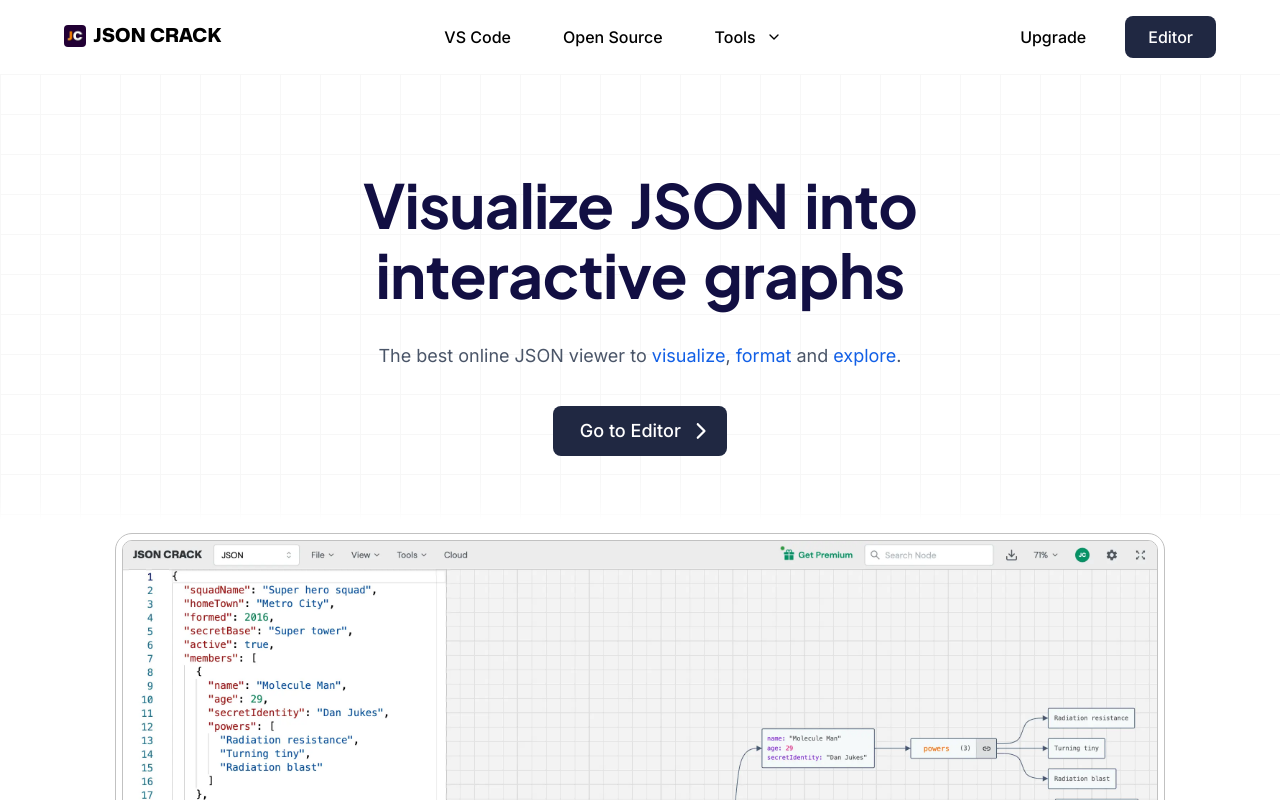
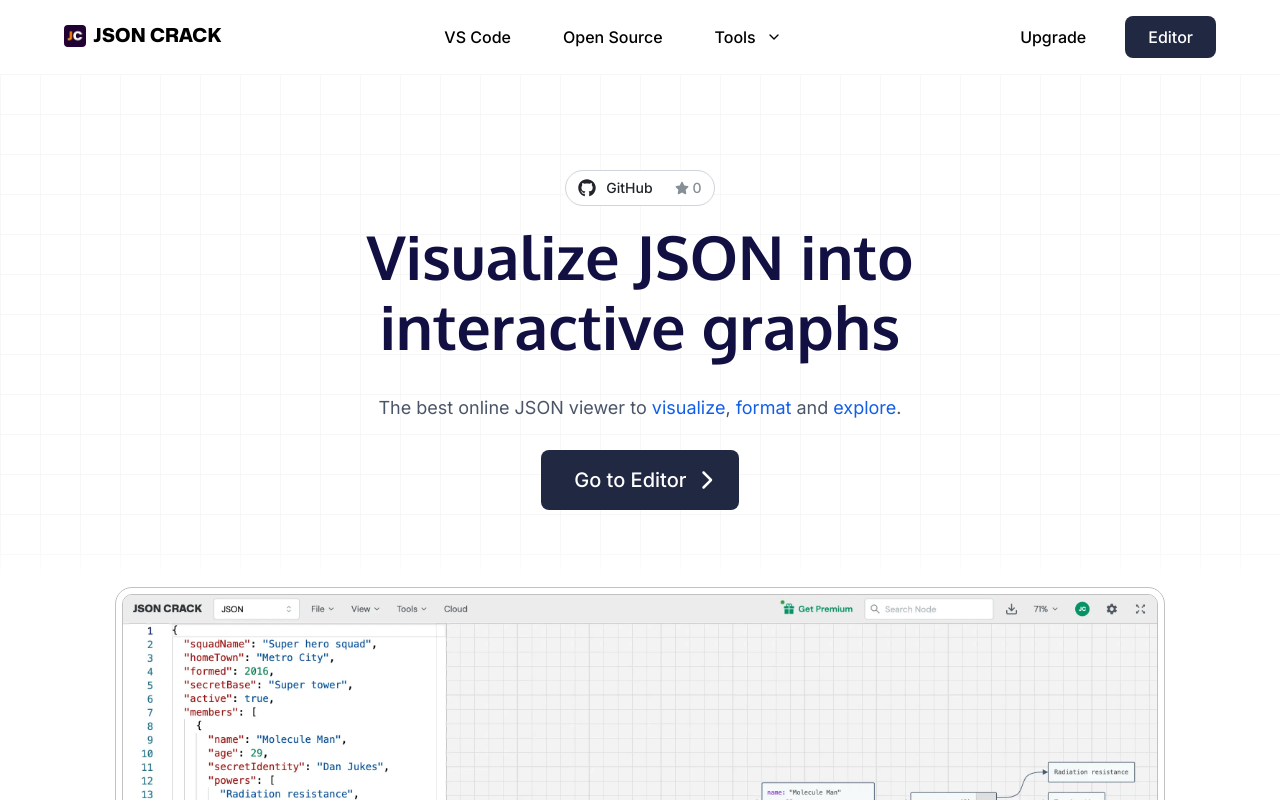
Before and after one commit to AykutSarac/jsoncrack.com, a Next.js app: page / in a window 1280 px wide. Shown: the top 800 px of the page. Built offline with nearby package versions, Linux system fonts and the light colour scheme; no server answers; a small style sheet from the web is missing.

Commit message:
update herosection

```diff
--- a/src/layout/Landing/HeroSection.tsx
+++ b/src/layout/Landing/HeroSection.tsx
@@ -1,11 +1,13 @@
 import React from "react";
-import { Plus_Jakarta_Sans } from "next/font/google";
+import { Oxygen } from "next/font/google";
+import Link from "next/link";
 import { Stack, Flex, Button } from "@mantine/core";
 import styled from "styled-components";
-import { FaChevronRight } from "react-icons/fa6";
+import { FaChevronRight, FaGithub, FaStar } from "react-icons/fa6";
 
-const plusJakartaSans = Plus_Jakarta_Sans({
+const oxygen = Oxygen({
   subsets: ["latin-ext"],
+  weight: ["700"],
 });
 
 const StyledHeroSection = styled.main`
@@ -56,9 +58,7 @@
   width: fit-content;
   line-height: 1.15;
   max-width: 30rem;
-  letter-spacing: -0.75px;
-  word-spacing: 6px;
-  font-family: ${plusJakartaSans.style.fontFamily};
+  font-family: ${oxygen.style.fontFamily};
 
   @media only screen and (min-width: 576px) {
     font-size: 3.4rem;
@@ -100,11 +100,28 @@
   }
 `;
 
-export const HeroSection = () => {
+export const HeroSection = ({ stars = 0 }) => {
   return (
     <StyledHeroSection>
       <StyledHeroSectionBody>
         <Stack flex="1" miw={250} mx="auto" align="center">
+          <Link href="https://github.com/AykutSarac/jsoncrack.com" target="_blank" rel="noopener">
+            <Button
+              variant="default"
+              radius="xl"
+              ta="left"
+              leftSection={<FaGithub size="18" />}
+              rightSection={
+                <Flex ml="sm" c="dimmed" align="center" gap="4">
+                  <FaStar />
+                  {stars}
+                </Flex>
+              }
+            >
+              GitHub
+            </Button>
+          </Link>
+
           <StyledHeroTitle>Visualize JSON into interactive graphs</StyledHeroTitle>
           <StyledHeroText>
             The best online JSON viewer to <strong>visualize</strong>, <strong>format</strong> and{" "}
@@ -120,7 +137,7 @@
               radius="md"
               rightSection={<FaChevronRight />}
               fw="500"
-              mt="lg"
+              mt="sm"
             >
               Go to Editor
             </Button>
@@ -130,11 +147,10 @@
               component="a"
               color="#202842"
               href="/editor"
-              size="lg"
+              size="xl"
               radius="md"
               rightSection={<FaChevronRight />}
-              fw="500"
-              mt="lg"
+              mt="sm"
             >
               Go to Editor
             </Button>
--- a/src/pages/index.tsx
+++ b/src/pages/index.tsx
@@ -6,7 +6,6 @@
 import { Features } from "../layout/Landing/Features";
 import { HeroPreview } from "../layout/Landing/HeroPreview";
 import { HeroSection } from "../layout/Landing/HeroSection";
-import { LovedBy } from "../layout/Landing/LovedBy";
 import { Section1 } from "../layout/Landing/Section1";
 import { Section2 } from "../layout/Landing/Section2";
 import { Section3 } from "../layout/Landing/Section3";
@@ -16,13 +15,12 @@
   return (
     <Layout>
       <NextSeo {...SEO} canonical="https://jsoncrack.com" />
-      <HeroSection />
+      <HeroSection stars={props.stars} />
       <HeroPreview />
       <Section1 />
       <Section2 />
       <Section3 />
       <Features />
-      <LovedBy stars={props.stars} />
       <FAQ />
     </Layout>
   );
```
